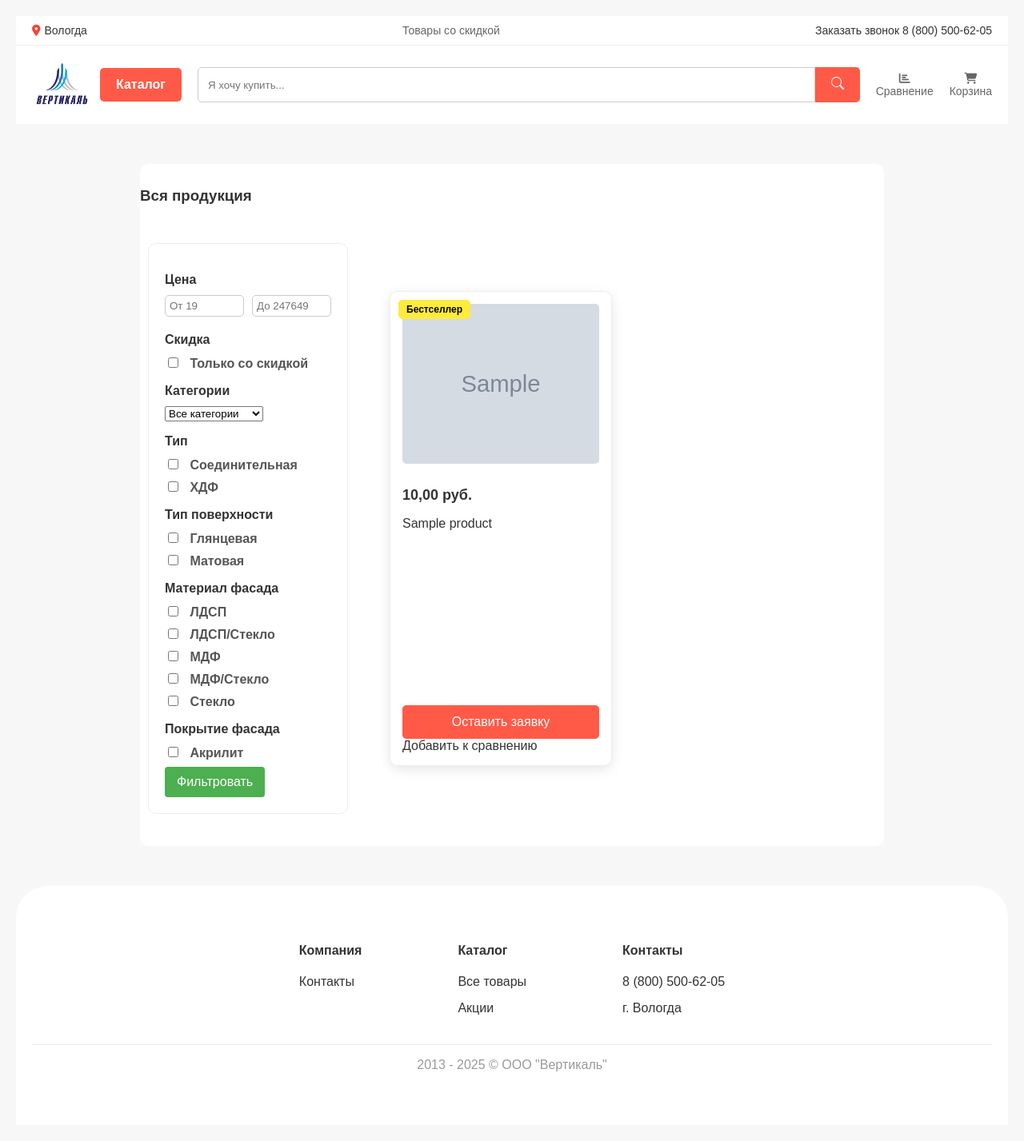
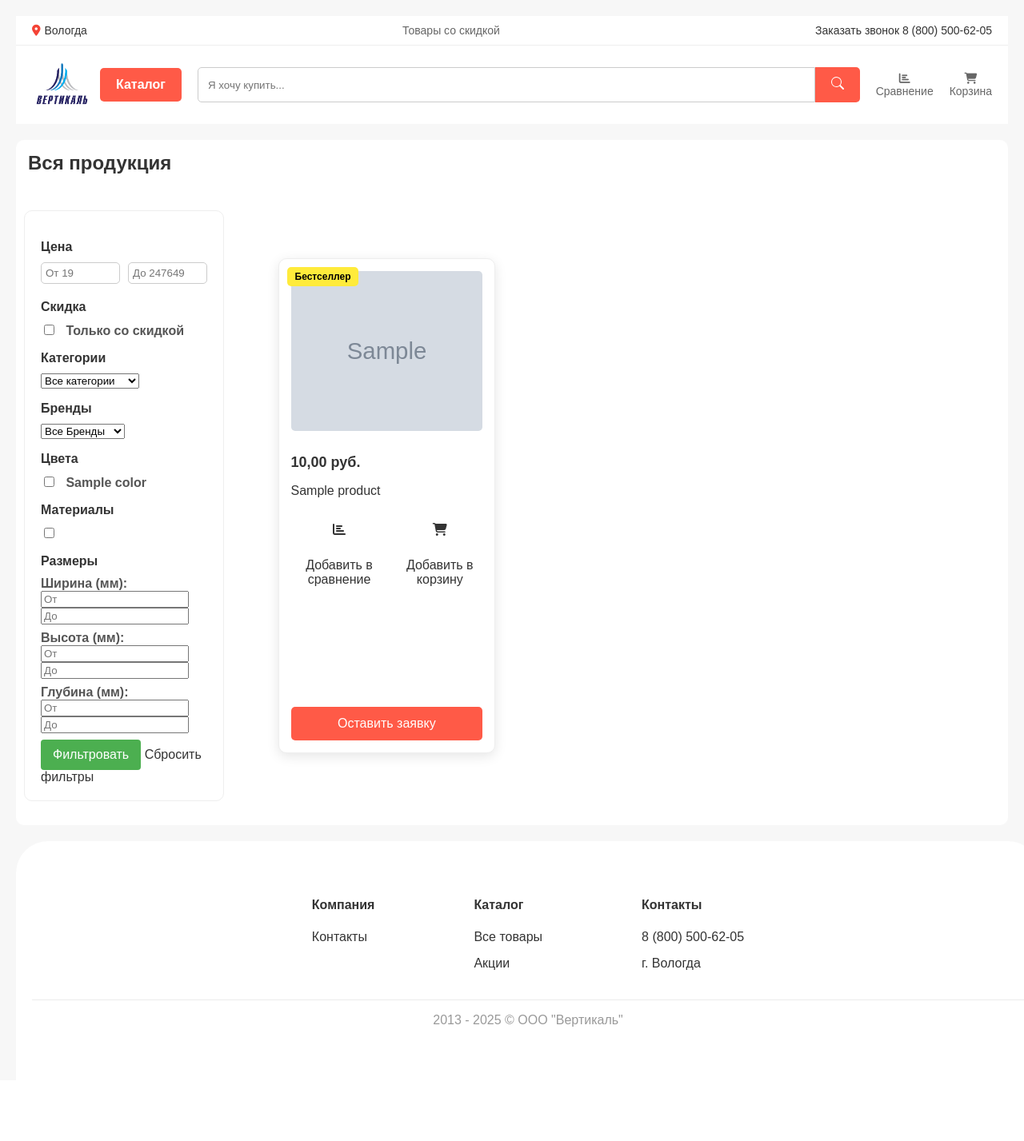
Before and after one commit to deepjohny828/diplom-furniture, a Django app: page /products/ in a window 1280 px wide. Shown: the whole page at 80% size. After the commit the page ends 1284 px from the top, so only its background shows below. Run offline with Django 5.2, Linux system fonts and the light colour scheme; tables that the repository leaves empty hold one stand-in row (values such as "Sample post"); grey boxes marked "Sample" are stand-in pictures.

Commit message:
до слияния css

```diff
--- a/furniture/products/static/products/css/base.css
+++ b/furniture/products/static/products/css/base.css
@@ -403,13 +403,10 @@ a:hover{
 /* -------------------- ABOUT + FOOTER -------------------- */
 
 .container {
-    width: 90%;
-    max-width: 75%;
+    width: 100%;
     margin: 50px auto;
     background: white;
-    padding: 40px;
     border-radius: 10px;
-    padding:10px 0;
 }
 
 .about-company {
@@ -418,7 +415,7 @@ a:hover{
 }
 
 .about-company img {
-    width: 50vw;
+    width: 22vw;
     align-self: center;
 }
 
@@ -440,7 +437,7 @@ a:hover{
 
 .subscribe input {
     padding: 12px;
-    width: 250px;
+    width: 50%;
 }
 
 .subscribe button {
@@ -481,6 +478,39 @@ a:hover{
     margin: 0 5px;
 }
 
+
+header,.container,.footer,.footer-columns,.mega-menu{
+    max-width: 1714px;
+    margin: auto;
+}
+.cont{
+    display:flex;
+    flex-direction:column;
+    gap:20px;
+}
+.footer,header{
+    width:100%;
+}
+.container{
+    flex-grow:1;
+}
+.cont,html,body{
+    height:100%
+}
+.card-buttons{
+    display:flex;
+    gap: 5%;
+    margin: 10px 0;
+}
+.div-card-buttons{
+    display:flex;
+    flex-direction: column;
+    justify-content: center;
+    align-items: center;
+    gap:10px;
+    margin: 5px;
+    text-align: center;
+}
 @media (max-width: 768px) {
     body,.container{
         padding:0;
@@ -501,4 +531,10 @@ a:hover{
     .products{
         padding:0;
     }
+    .subscribe input{
+        width: 100%;
+    }
+    form.subscribe > h2{
+        text-align:center;
+    }
 }
--- a/furniture/products/static/products/css/catalog-style.css
+++ b/furniture/products/static/products/css/catalog-style.css
@@ -190,9 +190,11 @@ body {
 .slide img {
   max-width: 100%;
   max-height: 100%;
-  object-fit: contain;
+  /* object-fit: contain; */
 }
-
+h2{
+  margin:15px;
+}
   @media (max-width: 768px) {
     .catalog-grid {
       grid-template-columns: 1fr;
@@ -220,6 +222,9 @@ body {
       display: block;
 
     }
+    .product-card{
+      margin: auto;
+    }
   }
 
 
--- a/furniture/products/static/products/css/product-detail.css
+++ b/furniture/products/static/products/css/product-detail.css
@@ -5,10 +5,12 @@
         max-width: 1200px;
         margin: 30px auto;
         padding: 20px;
+        display:flex;
   }
 
   .gallery {
     flex: 1 1 45%;
+
   }
 
   .thumbnails {
--- a/furniture/products/static/products/js/modal-form.js
+++ b/furniture/products/static/products/js/modal-form.js
@@ -9,7 +9,7 @@ btn.forEach(e => {
     e.onclick = () =>{
         const productIds = [];
         if (window.location.pathname === "/group_products/"){
-                document.querySelectorAll('.item').forEach(item => {
+                document.querySelectorAll('.item-card').forEach(item => {
                 const productId = item.dataset.id;
                 productIds.push(productId);
             });
--- a/furniture/products/templates/products/base.html
+++ b/furniture/products/templates/products/base.html
@@ -13,6 +13,7 @@
     {% block style %}{% endblock style %}
 </head>
 <body>
+    <div class="cont">
       <header>
         <div class="header-top">
             <div class="location"><i class="fa-solid fa-location-dot"></i> Вологда</div>
@@ -126,6 +127,7 @@
         </div>
         <div class="footer-bottom"><p>2013 - 2025 © ООО "Вертикаль"</p></div>
     </div>
+    </div>
   <div id="myModal" class="modal">
     <div class="modal-content">
         <span class="close">&times;</span>
--- a/furniture/products/templates/products/product_list.html
+++ b/furniture/products/templates/products/product_list.html
@@ -14,69 +14,115 @@
 {% endblock style %}
 
 {% block content %}
-<h3>
+<h2>
   {% if sel_cat %}
     Категория: {{ sel_cat.name }}
   {% else %}
     Вся продукция
   {% endif %}
-</h3>
+</h2>
 
 <div class="catalog-grid">
   <!-- Фильтры -->
 <aside class="sidebar">
     <form method="get" action="{% url 'product_list' %}">
+        <!-- Фильтр по цене -->
         <div class="price-range">
             <h3>Цена</h3>
             <div class="price-range-inp">
-          <input type="number" name="min_price" placeholder="От 19" value="{{ request.GET.min_price }}">
-          <input type="number" name="max_price" placeholder="До 247649" value="{{ request.GET.max_price }}">
+                <input type="number" name="min_price" placeholder="От {{ min_price|default:'19' }}"
+                       value="{{ request.GET.min_price }}">
+                <input type="number" name="max_price" placeholder="До {{ max_price|default:'247649' }}"
+                       value="{{ request.GET.max_price }}">
             </div>
         </div>
-      <div>
+
+        <!-- Фильтр по скидке -->
         <div>
             <h3>Скидка</h3>
             <label>
-            <input type="checkbox" name="discount" value="1" {% if request.GET.discount == '1' %}checked{% endif %}>
+                <input type="checkbox" name="discount" value="1"
+                       {% if request.GET.discount == '1' %}checked{% endif %}>
                 Только со скидкой
             </label>
         </div>
+
+        <!-- Фильтр по категориям -->
         <div>
             <h3>Категории</h3>
             <select name="category">
                 <option value="">Все категории</option>
                 {% for category in categories %}
-          <option value="{{ category.id }}" {% if request.GET.category == category.id|stringformat:"i" %}selected{% endif %}>
+                <option value="{{ category.id }}"
+                        {% if request.GET.category|stringformat:"i" == category.id|stringformat:"i" %}selected{% endif %}>
                     {{ category.name }}
                 </option>
                 {% endfor %}
             </select>
         </div>
 
-      <!-- Дополнительные фильтры -->
+        <!-- Фильтр по брендам -->
         <div>
-        <h3>Тип</h3>
-        <label><input type="checkbox"> Соединительная</label>
-        <label><input type="checkbox"> ХДФ</label>
+            <h3>Бренды</h3>
+            <select name="brands">
+                <option value="">Все Бренды</option>
+                {% for brand in brands %}
+                <option value="{{ brand.id }}"
+                        {% if request.GET.brand|stringformat:"i" == brand.id|stringformat:"i" %}selected{% endif %}>
+                    {{ brand.name }}
+                </option>
+                {% endfor %}
+            </select>
+        </div>
+
+        <!-- Фильтр по цветам -->
+        <div>
+            <h3>Цвета</h3>
+            {% for color in colors %}
+            <label>
+                <input type="checkbox" name="color" value="{{ color.id }}" {% if request.GET.color|stringformat:"i" == color.id|stringformat:"i" %}checked{% endif %}>
+                {{ color.name }}
+            </label>
+            {% endfor %}
+        </div>
+
+        <!-- Фильтр по материалам -->
+        <div>
+            <h3>Материалы</h3>
+            {% for material in materials %}
+            <label>
+                <input type="checkbox" name="material" value="{{ material.id }}"
+                       {% comment %} {% if material.id|stringformat:"i" in request.GET.getlist('material') %}checked{% endif %}> {% endcomment %}
+                {{ material.name }}
+            </label>
+            {% endfor %}
+        </div>
+
+        <!-- Фильтр по габаритам -->
+        <div>
+            <h3>Размеры</h3>
+            <div>
+                <label>Ширина (мм):
+                    <input type="number" name="min_width" placeholder="От" value="{{ request.GET.min_width }}">
+                    <input type="number" name="max_width" placeholder="До" value="{{ request.GET.max_width }}">
+                </label>
             </div>
             <div>
-        <h3>Тип поверхности</h3>
-        <label><input type="checkbox"> Глянцевая</label>
-        <label><input type="checkbox"> Матовая</label>
+                <label>Высота (мм):
+                    <input type="number" name="min_height" placeholder="От" value="{{ request.GET.min_height }}">
+                    <input type="number" name="max_height" placeholder="До" value="{{ request.GET.max_height }}">
+                </label>
             </div>
             <div>
-        <h3>Материал фасада</h3>
-        <label><input type="checkbox"> ЛДСП</label>
-        <label><input type="checkbox"> ЛДСП/Стекло</label>
-        <label><input type="checkbox"> МДФ</label>
-        <label><input type="checkbox"> МДФ/Стекло</label>
-        <label><input type="checkbox"> Стекло</label>
+                <label>Глубина (мм):
+                    <input type="number" name="min_depth" placeholder="От" value="{{ request.GET.min_depth }}">
+                    <input type="number" name="max_depth" placeholder="До" value="{{ request.GET.max_depth }}">
+                </label>
             </div>
-      <div>
-        <h3>Покрытие фасада</h3>
-        <label><input type="checkbox"> Акрилит</label>
         </div>
+
         <button type="submit">Фильтровать</button>
+        <a href="{% url 'product_list' %}" class="btn btn-secondary">Сбросить фильтры</a>
     </form>
 </aside>
 
@@ -97,8 +143,21 @@
           </div>
           <p>{{ product.name }}</p>
         </a>
+        <div class="card-buttons">
+            <a href={% url "add_to_compare" product.id %}>
+                <div class="div-card-buttons">
+                    <i class="fa fa-chart-bar"></i>
+                    <br>Добавить в сравнение</br>
+                </div>
+            </a>
+            <a href={% url "add_to_group_products" product.id %}>
+                <div class="div-card-buttons">
+                    <i class="fa fa-cart-shopping"></i>
+                    <br>Добавить в корзину</br>
+                </div>
+            </a>
+        </div>
       <button id="openModalBtn" class="buy-btn" data-product_id="{{ product.id }}">Оставить заявку</button>
-      <a href="{% url 'add_to_compare' product.id %}">Добавить к сравнению</a>
     </div>
     {% endfor %}
   </main>
--- a/furniture/products/urls.py
+++ b/furniture/products/urls.py
@@ -3,6 +3,8 @@ from products import views
 
 urlpatterns = [
     path("",views.index,name="index"),
+    path("feedback/",views.feedback,name="feedback"),
+    path("not_group_products/",views.not_group_products,name="not_group_products"),
     path("products/",views.product_list,
          name='product_list'),
     path("product_detail/<slug:slug>/",views.product_detail,name="product_detail"),
--- a/furniture/products/views.py
+++ b/furniture/products/views.py
@@ -1,11 +1,11 @@
 from django.shortcuts import render, get_object_or_404, HttpResponse
-from products.models import Product, Category
+from products.models import Product, Category,Feedback
 from products.func import str_to_decimal
 from django.core.exceptions import ValidationError
 from products.forms import OrderProductForm
 from django.http import JsonResponse
 from django.shortcuts import redirect
-from .models import SliderImage
+from .models import Brand, Color, Material, SliderImage
 from django.db.models import Q
 
 def index(request):
@@ -75,7 +75,9 @@ def product_list(request):
     min_price = request.GET.get("min_price")
     max_price = request.GET.get("max_price")
     discount = request.GET.get("discount")
-
+    brands = Brand.objects.filter(product__isnull=False).distinct()
+    colors = Color.objects.filter(product__isnull=False).distinct()
+    materials = Material.objects.filter(product__isnull=False).distinct()
     products = Product.objects.filter(available=True)
     selected_category = None
 
@@ -109,6 +111,9 @@ def product_list(request):
             "t": category_id,
             "form": form,
             "sel_cat": selected_category,
+            "brands":brands,
+            "colors":colors,
+            "materials":materials,
         },
     )
 
@@ -146,8 +151,9 @@ def remove_from_compare(request, product_id):
 
 def compare_view(request):
     compare = request.session.get("compare", [])
+    have_compare = compare != []
     products = Product.objects.filter(id__in=compare)
-    return render(request, "products/compare_view.html", {"products": products})
+    return render(request, "products/compare_view.html", {"products": products,"have_compare":have_compare})
 
 
 def group_products(request):
@@ -180,12 +186,20 @@ def group_products(request):
             },
         )
     else:
-        return redirect("/")
+        return redirect("not_group_products")
+
+def not_group_products(request):
+    group = request.session.get("group", [])
+    if group == []:
+        return render(request,"products/not_group_products.html")
+    else:
+        redirect("group_products")
 
 
 def add_to_group_products(request, product_id):
     group = request.session.get("group", [])
-    if product_id not in group:
+    product_is_available = Product.objects.filter(id=product_id,available=True)
+    if product_is_available and product_id not in group:
         group.append(product_id)
     request.session["group"] = group
     return redirect("group_products")
@@ -201,3 +215,15 @@ def remove_from_group_products(request, product_id):
         return redirect("group_products")
     else:
         return redirect("/")
+
+def feedback(request):
+    if request.method == "POST":
+        req = request.POST['sss']
+        obj = Feedback(email=req)
+        obj.save()
+    return redirect("index")
+
+
+# Пока не реализовано
+def page_not_found(request,exception):
+    return render(request, 'products/404.html',status=404)
```
Also changed, not shown: furniture/products/admin.py (+29 -4 lines), furniture/products/forms.py (+0 -15 lines), furniture/products/models.py (+14 -10 lines), furniture/products/templates/products/compare_view.html (+14 -28 lines), furniture/products/templates/products/group_products.html (+3 -8 lines), furniture/products/templates/products/index.html (+20 -1 lines), furniture/products/templates/products/not_group_products.html (added, +29 -0 lines), furniture/products/templates/products/product_detail.html (+28 -4 lines), furniture/products/migrations/0005_feedback_alter_brand_options_alter_material_options_and_more.py (added), furniture/products/migrations/0006_alter_brand_options_alter_material_options_and_more.py (added), furniture/products/migrations/0007_alter_feedback_options.py (added), furniture/products/templates/products/404.html (added). Lines whose indentation alone changed are shown as unchanged.
